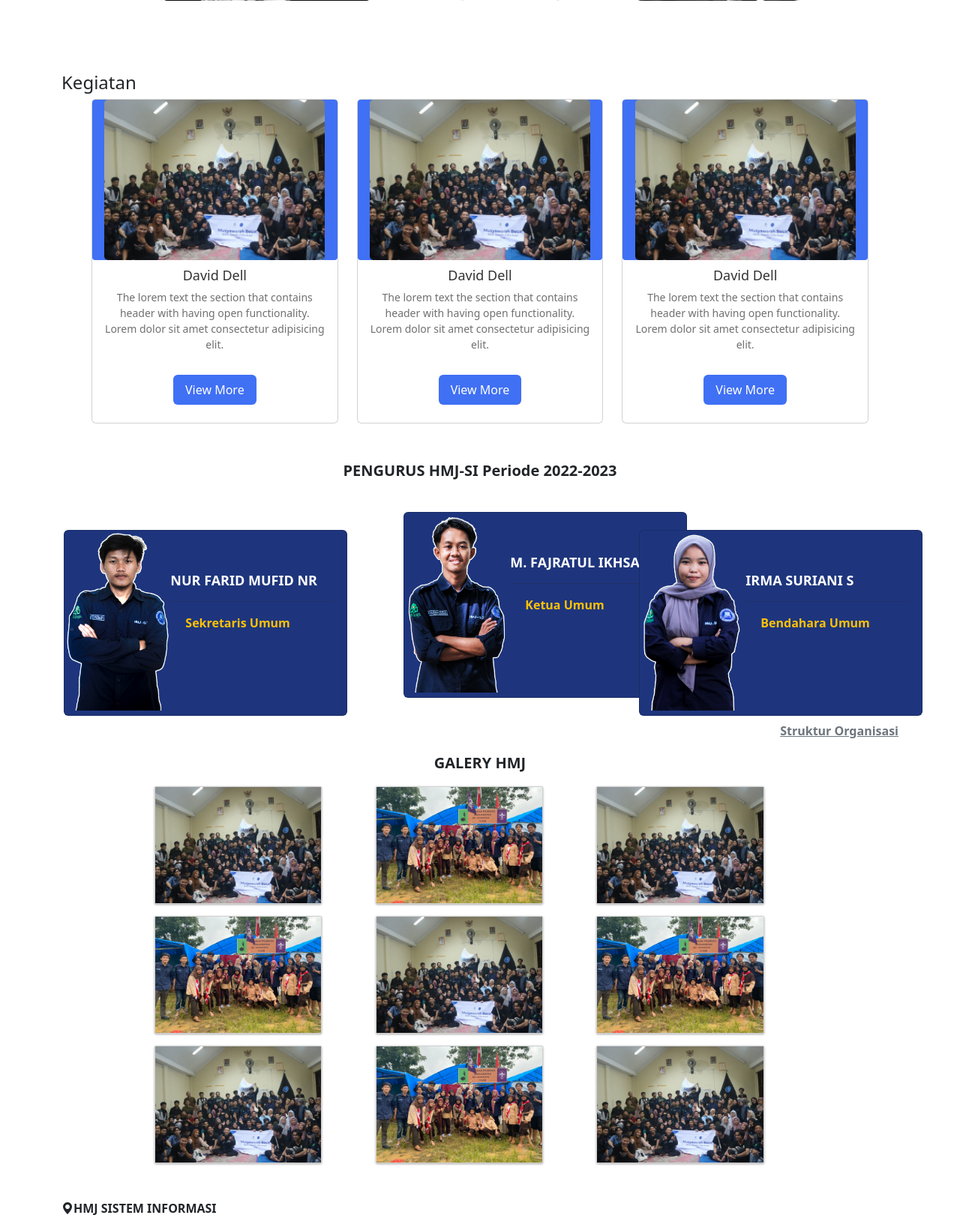
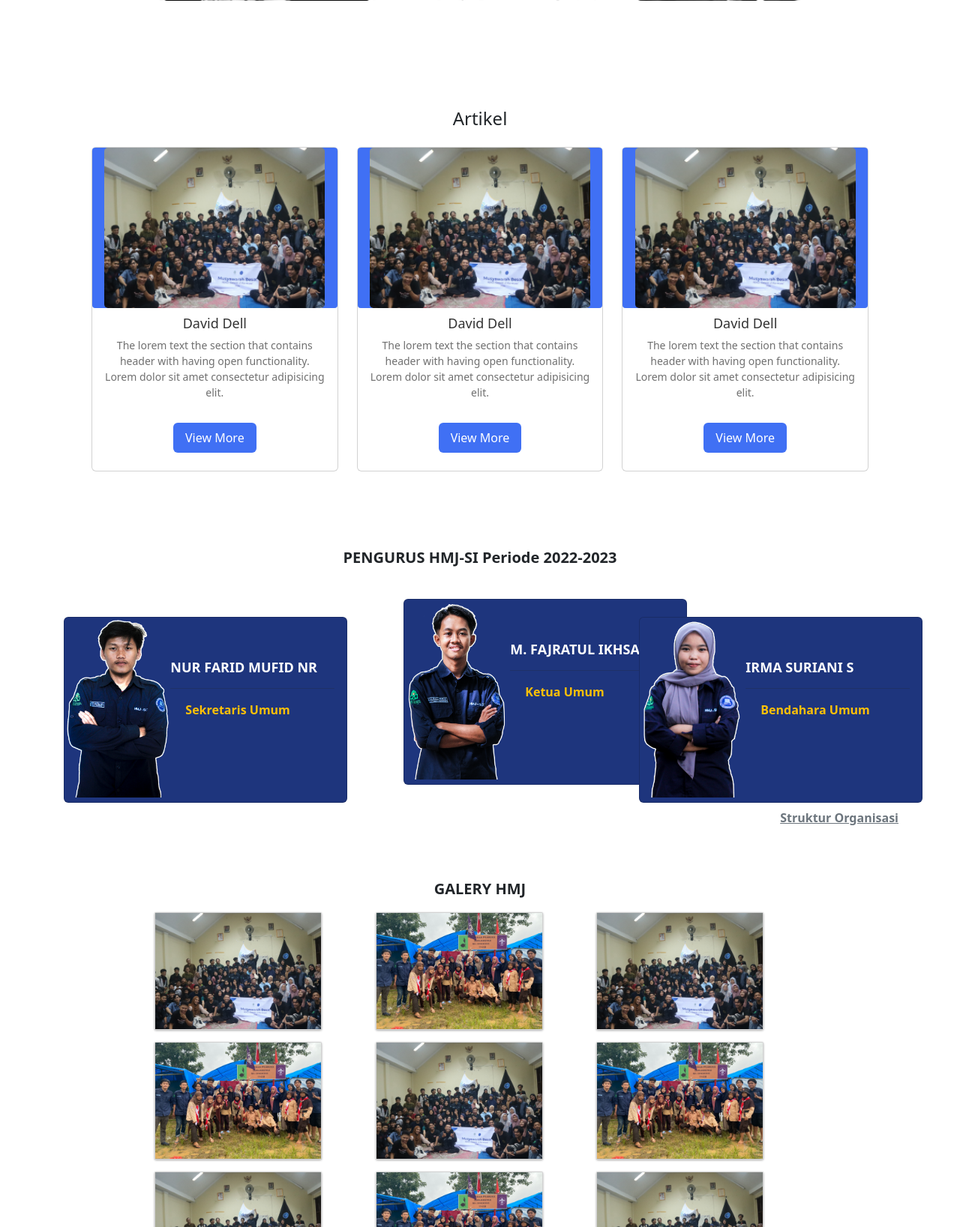
Before and after one commit to Cipaxdragon/HMJ-SI, a PHP site: page / in a window 1280 px wide. Shown: the part 1784-3421 px from the top of the page at 75% size. Run offline with PHP 8.4, Linux system fonts and the light colour scheme; data comes from the database, SQL or seed files in the repository; some libraries are stand-ins or nearby versions; some web fonts are replaced.

Commit message:
anjay lumayanmi

```diff
--- a/assets/css/gaya.css
+++ b/assets/css/gaya.css
@@ -113,6 +113,7 @@
      align-items: center;
      margin-top: 20px;
      display: block;
+     --animate-delay: 0.5s;
   }
 
   .judul .hero_title {
@@ -315,6 +316,10 @@ footer {
 
 .presidium {
   display: inline-block;
+}
+
+.pengurus{
+  margin-top: 100px;
 }
 
 .pengurus .nama {
@@ -552,6 +557,9 @@ footer {
   text-align: center;
 }
 
+.header-kegitan{
+  text-align: center;
+}
 
 
 
--- a/layouts/header.php
+++ b/layouts/header.php
@@ -10,6 +10,8 @@
    <link rel="stylesheet" href="assets\css\bootstrap.css">
    <link rel="stylesheet" href="https://unpkg.com/swiper/swiper-bundle.min.css" />
    <link rel='stylesheet' href='https://cdnjs.cloudflare.com/ajax/libs/fancybox/3.5.7/jquery.fancybox.min.css'>
+   <link rel="stylesheet" href="https://cdnjs.cloudflare.com/ajax/libs/animate.css/4.1.1/animate.min.css" />
+   <link rel="stylesheet" href="https://unpkg.com/aos@next/dist/aos.css" />
    <script src="assets\js\bootstrap.bundle.min.js" integrity="sha384-C6RzsynM9kWDrMNeT87bh95OGNyZPhcTNXj1NW7RuBCsyN/o0jlpcV8Qyq46cDfL" crossorigin="anonymous"></script>
    <script src="https://unpkg.com/swiper/swiper-bundle.min.js"></script>
    <script src='https://cdnjs.cloudflare.com/ajax/libs/jquery/3.3.1/jquery.min.js'></script>
@@ -36,8 +38,8 @@
 
 <body>
    <div>
-      <nav id="napbar" class="navbar navbar-expand-lg " style="background-color: white;">
-         <div class="nav-con container d-flex justify-content-center-around ">
+      <nav id="napbar" class="navbar navbar-expand-lg" style="background-color: white;">
+         <div class="nav-con container d-flex justify-content-center-around animate__animated animate__fadeInDown">
             <a href="index.html"><img class="logo-nav" src="./assets/image/logo hmjsi.png" alt="logo"></a>
             <a href="index.html" class="nama-nav fs-5" style="text-decoration: none; font-weight: 850;">SISFO UINAM</a>
             <button class="navbar-toggler" type="button" data-bs-toggle="collapse" data-bs-target="#navbarScroll" aria-controls="navbarScroll" aria-expanded="false" aria-label="Toggle navigation">
--- a/pages/beranda.php
+++ b/pages/beranda.php
@@ -68,52 +65,12 @@
 
 <!-- ============================= Berita Terkini ============================= -->
 <div class="berita-terkini container">
-   <!-- <div class="swiper-button-next swiper-navBtn"></div>
-   <div class="swiper-button-prev swiper-navBtn"></div>
-   <div class="swiper-pagination"></div>   -->
-   <div class="header-kegiatan">
-      <h4>Kegiatan</h4>
+   <div class="header-kegiatan text-center mt-5">
+      <h4>Artikel</h4>
    </div>
-   <!-- <div class="berita row row-cols-1 row-cols-md-4 g-4">
-      <?php
-      $count = 0; // Variabel penanda jumlah card yang sudah ditampilkan
 
-      if ($result->num_rows > 0) {
-         while ($row = $result->fetch_assoc()) {
-            if ($count >= 4) {
-               break; // Keluar dari loop setelah 4 card ditampilkan
-            }
-
-            $length = 100; // Panjang maksimal teks yang ingin ditampilkan
-
-            if (strlen($row["teks"]) > $length) {
-               $shortText = substr($row["teks"], 0, $length) . "...";
-            } else {
-               $shortText = $row["teks"];
-            }
-      ?>
-            <div class="col">
-               <div class="card">
-                  <img src="./assets/image/IMG_9181 1.png" class="card-img-top" alt="...">
-                  <div class="card-body">
-                     <h5 class="card-title"><?php echo $row["judul"]; ?> </h5>
-                     <p class="card-text"><?php echo $shortText; ?></p>
-                     <div class="tombol">
-                        <a href="company-visit.html" class="btn fw-bold text-light">Selengkapnya<i class="bi bi-caret-right-fill"></i></a>
-                     </div>
-                  </div>
-               </div>
-            </div>
-      <?php
-            $count++; // Increment variabel penanda jumlah card yang sudah ditampilkan
-         }
-      }
-      ?>
-   </div> -->
-
-   <!-- css  card kegiatan-->
    <!-- akhir css kegiatan  -->
-   <div class="slide-container">
+   <div class="slide-container mt-4" data-aos="fade-up" data-aos-duration="1000">
       <div class="slide-content">
          <div class="card-wrapper swiper-wrapper">
             <div class="card swiper-slide">
@@ -200,7 +157,7 @@
                   </div>
                </div>
             </div>
-            <div class="farid col mt-5">
+            <div class="farid col mt-5" data-aos="fade-right" data-aos-duration="1000" data-aos-delay="400">
                <div class="presidum card">
                   <div class="row g-0">
                      <div class="col-md-4">
@@ -216,7 +173,7 @@
                   </div>
                </div>
             </div>
-            <div class="irma col mt-5">
+            <div class="irma col mt-5" data-aos="fade-left" data-aos-duration="1000" data-aos-delay="400">
                <div class="presidum card">
                   <div class="row g-0">
                      <div class="col-md-4">
@@ -241,7 +198,11 @@
 <!-- GALERY -->
 <div class="galery container">
    <style>
-.cd__main{
+      .galery {
+         margin-top: 100px;
+      }
+
+      .cd__main {
          display: block !important;
       }
 
@@ -373,3 +337,7 @@
 
 <script src="assets/js/slider-kegiatan.js"></script>
 <script src="assets/js/galery.js"></script>
+<script src="https://unpkg.com/aos@next/dist/aos.js"></script>
+<script>
+   AOS.init();
+</script>
```
Also changed, not shown: other parts of pages/beranda.php (+16 -16 lines), 1 other file. Lines whose indentation alone changed are shown as unchanged.
